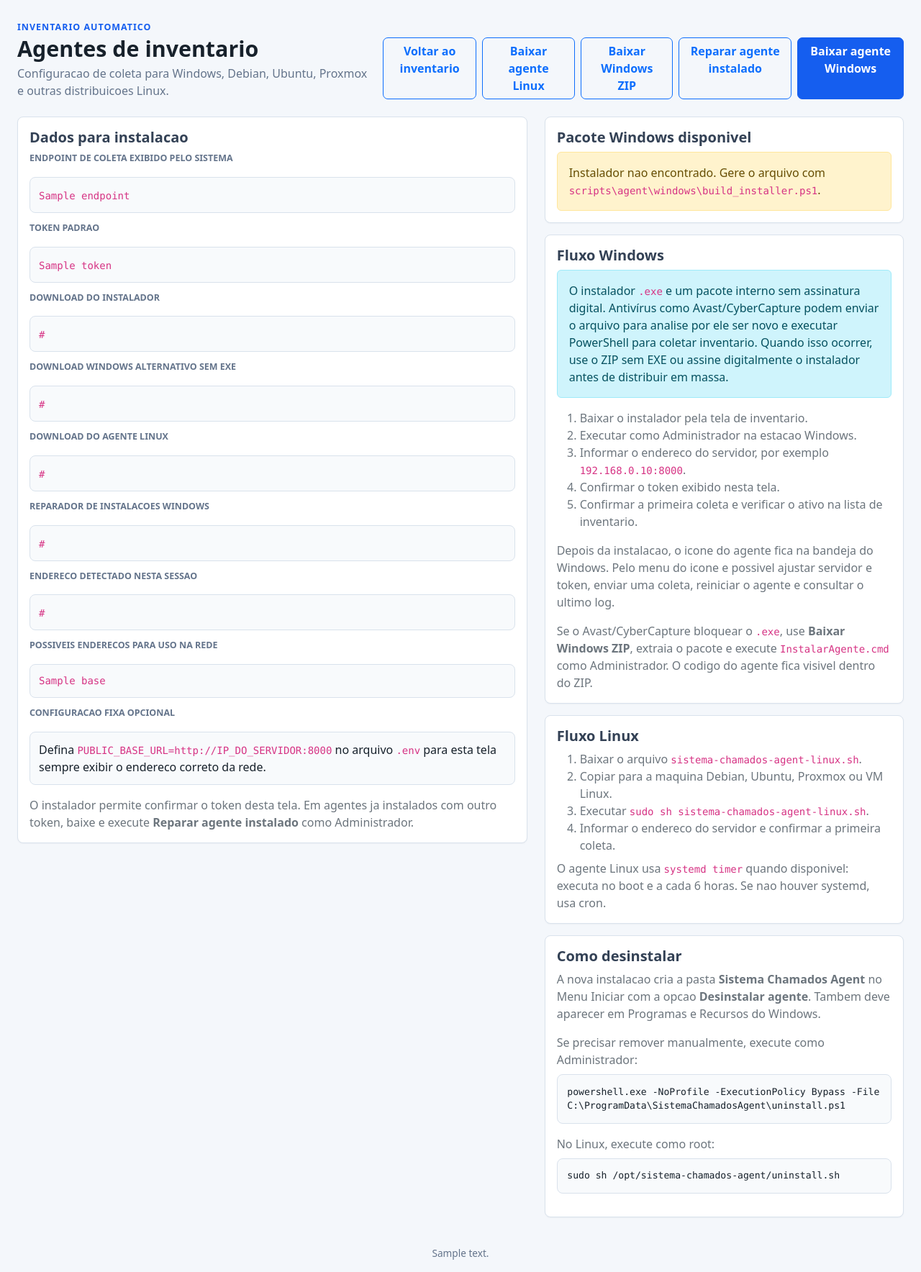
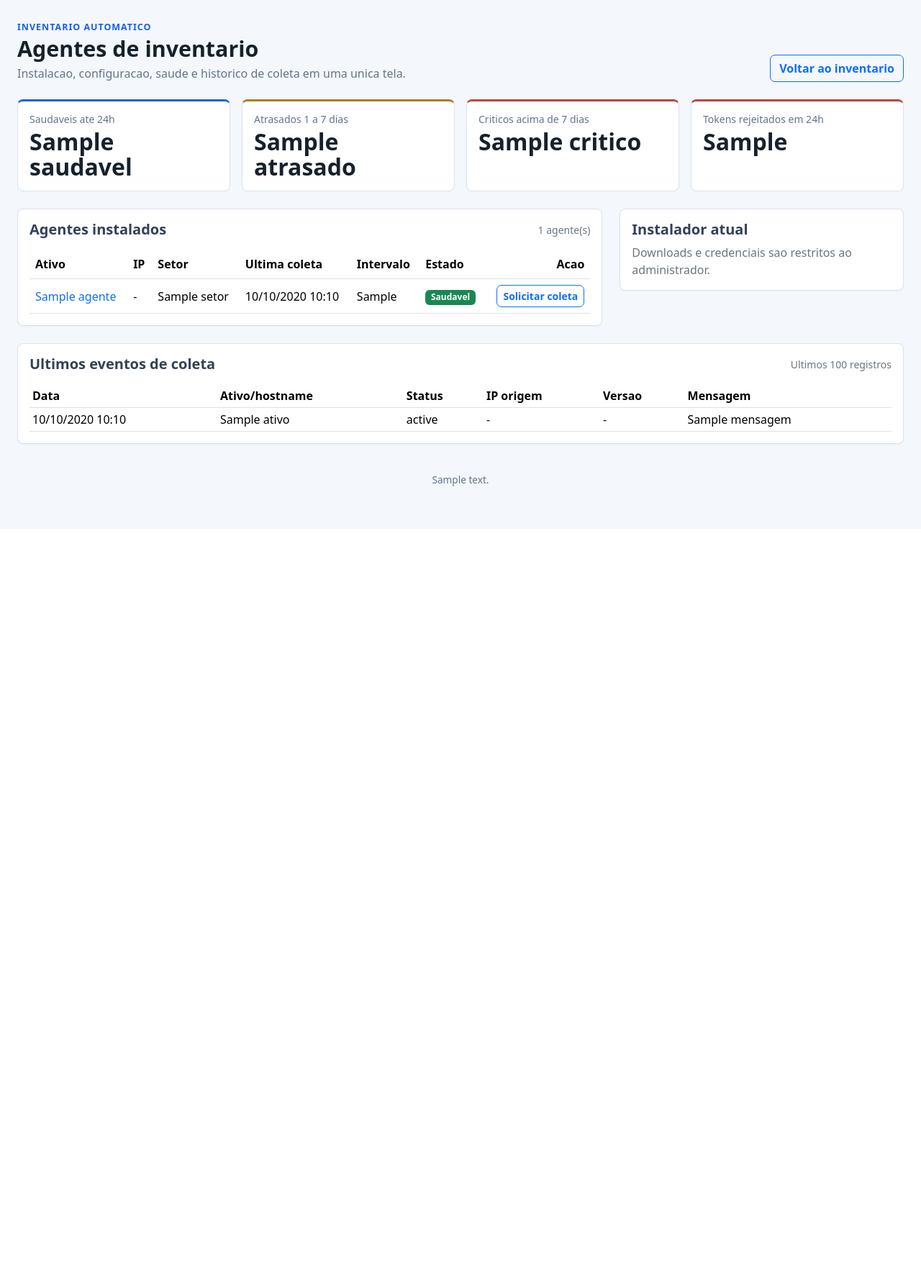
Before and after one commit to mcetrangolo/sistema_chamados, a Django app: template templates/inventario/agente_config.html in a window 1280 px wide. Shown: the part 65-1833 px from the top of the page at 72% size. After the commit the page ends 741 px from the top, so only its background shows below. Run offline with Django 5.2, Linux system fonts and the light colour scheme; the template is opened without the code that fills it: most values are stand-ins (such as "Sample title", 1, 10 or a date in 2020); grey boxes marked "Sample" are stand-in pictures.

Commit message:
Consolida gestao de agentes e remove downloads redundantes v1.7.1

```diff
--- a/core/version.py
+++ b/core/version.py
@@ -1,2 +1,2 @@
-SISTEMA_VERSAO = "v1.7.0"
-SISTEMA_VERSAO_NOME = "Agente Windows com Bandeja e Diagnostico"
+SISTEMA_VERSAO = "v1.7.1"
+SISTEMA_VERSAO_NOME = "Inventario e Agentes Consolidados"
--- a/inventario/urls.py
+++ b/inventario/urls.py
@@ -9,8 +9,6 @@ urlpatterns = [
     path("agente/coleta/", views.receber_coleta_agente, name="agente_coleta"),
     path("agente/configuracao/", views.configuracao_agente, name="agente_config"),
     path("agente/windows/download/", views.baixar_agente_windows, name="agente_windows_download"),
-    path("agente/windows/source.zip", views.baixar_agente_windows_zip, name="agente_windows_zip_download"),
-    path("agente/windows/reparar.ps1", views.baixar_reparador_agente_windows, name="agente_windows_reparar"),
     path("agente/linux/download/", views.baixar_agente_linux, name="agente_linux_download"),
     path("agentes/saude/", views.SaudeAgentesView.as_view(), name="agentes_saude"),
     path("agentes/<int:pk>/solicitar-coleta/", views.solicitar_coleta_agente, name="agente_solicitar_coleta"),
--- a/templates/base.html
+++ b/templates/base.html
@@ -68,10 +68,7 @@
               <li><a class="dropdown-item" href="{% url 'inventario:licencas' %}">Licencas de software</a></li>
               <li><a class="dropdown-item" href="{% url 'inventario:licencas_conciliacao' %}">Conciliação de licenças</a></li>
               <li><a class="dropdown-item" href="{% url 'documentacao:lista' %}">Documentação restrita</a></li>
-              {% if user.is_superuser %}
-                <li><a class="dropdown-item" href="{% url 'inventario:agente_config' %}">Agente Windows</a></li>
-              {% endif %}
-              <li><a class="dropdown-item" href="{% url 'inventario:agentes_saude' %}">Saude dos agentes</a></li>
+              <li><a class="dropdown-item" href="{% url 'inventario:agente_config' %}">Agentes de inventario</a></li>
               <li><a class="dropdown-item" href="{% url 'inventario:sondas' %}">Sondas remotas</a></li>
               <li><a class="dropdown-item" href="{% url 'inventario:faixas' %}">Faixas de rede</a></li>
               <li><a class="dropdown-item" href="{% url 'inventario:agendamentos' %}">Agendamentos</a></li>
--- a/templates/inventario/agente_config.html
+++ b/templates/inventario/agente_config.html
@@ -5,126 +5,101 @@
   <div>
     <span class="section-label">Inventario automatico</span>
     <h1>Agentes de inventario</h1>
-    <p>Configuracao de coleta para Windows, Debian, Ubuntu, Proxmox e outras distribuicoes Linux.</p>
+    <p>Instalacao, configuracao, saude e historico de coleta em uma unica tela.</p>
   </div>
   <div class="d-flex gap-2">
     <a class="btn btn-outline-primary" href="{% url 'inventario:painel' %}">Voltar ao inventario</a>
-    <a class="btn btn-outline-primary" href="{% url 'inventario:agente_linux_download' %}">Baixar agente Linux</a>
-    <a class="btn btn-outline-primary" href="{% url 'inventario:agente_windows_zip_download' %}">Baixar Windows ZIP</a>
-    <a class="btn btn-outline-primary" href="{% url 'inventario:agente_windows_reparar' %}">Reparar agente instalado</a>
-    <a class="btn btn-primary" href="{% url 'inventario:agente_windows_download' %}">Baixar agente Windows</a>
+    {% if pode_configurar_agente %}
+      <a class="btn btn-outline-primary" href="{% url 'inventario:agente_linux_download' %}">Baixar Linux</a>
+      <a class="btn btn-primary" href="{% url 'inventario:agente_windows_download' %}">Baixar Windows</a>
+    {% endif %}
   </div>
 </div>
 
-<div class="row g-4">
-  <div class="col-lg-7">
-    <section class="detail-section">
-      <h2 class="h5">Dados para instalacao</h2>
-      {% if usa_endereco_local %}
-        <div class="alert alert-warning">
-          Esta tela foi aberta por <strong>localhost/127.0.0.1</strong>. Esse endereco so funciona na propria maquina do servidor.
-          Para instalar o agente em outros computadores, informe no instalador o IP ou DNS do servidor na rede.
+<div class="row g-3 mb-4">
+  <div class="col-md-3"><div class="metric"><span>Saudaveis ate 24h</span><strong>{{ contadores.saudavel }}</strong></div></div>
+  <div class="col-md-3"><div class="metric metric-warning"><span>Atrasados 1 a 7 dias</span><strong>{{ contadores.atrasado }}</strong></div></div>
+  <div class="col-md-3"><div class="metric metric-danger"><span>Criticos acima de 7 dias</span><strong>{{ contadores.critico }}</strong></div></div>
+  <div class="col-md-3"><div class="metric metric-danger"><span>Tokens rejeitados em 24h</span><strong>{{ rejeitadas_24h }}</strong></div></div>
 </div>
-      {% endif %}
-      <dl class="config-list">
-        <dt>Endpoint de coleta exibido pelo sistema</dt>
-        <dd><code>{{ endpoint }}</code></dd>
-        <dt>Token padrao</dt>
-        <dd><code>{{ token }}</code></dd>
-        <dt>Download do instalador</dt>
-        <dd><code>{{ download_url }}</code></dd>
-        <dt>Download Windows alternativo sem EXE</dt>
-        <dd><code>{{ windows_zip_download_url }}</code></dd>
-        <dt>Download do agente Linux</dt>
-        <dd><code>{{ linux_download_url }}</code></dd>
-        <dt>Reparador de instalacoes Windows</dt>
-        <dd><code>{{ reparador_windows_url }}</code></dd>
-        <dt>Endereco detectado nesta sessao</dt>
-        <dd><code>{{ url_detectada }}</code></dd>
-        {% if bases_sugeridas %}
-          <dt>Possiveis enderecos para uso na rede</dt>
-          <dd>
-            {% for base in bases_sugeridas %}
-              <code class="d-block">{{ base }}</code>
+
+<div class="row g-4 mb-4">
+  <div class="col-xl-8">
+    <section class="detail-section h-100">
+      <div class="d-flex justify-content-between align-items-center mb-3">
+        <h2 class="h5 mb-0">Agentes instalados</h2>
+        <span class="text-secondary small">{{ agentes|length }} agente(s)</span>
+      </div>
+      <div class="table-responsive">
+        <table class="table table-hover align-middle mb-0">
+          <thead><tr><th>Ativo</th><th>IP</th><th>Setor</th><th>Ultima coleta</th><th>Intervalo</th><th>Estado</th><th class="text-end">Acao</th></tr></thead>
+          <tbody>
+            {% for agente in agentes %}
+              <tr>
+                <td><a href="{{ agente.get_absolute_url }}">{{ agente.nome }}</a></td>
+                <td>{{ agente.ip|default:"-" }}</td>
+                <td>{{ agente.setor|default:"-" }}</td>
+                <td>{{ agente.ultima_coleta_em|date:"d/m/Y H:i"|default:"-" }}</td>
+                <td>{{ agente.tempo_sem_coleta }}</td>
+                <td><span class="badge {% if agente.estado_agente == 'saudavel' %}text-bg-success{% elif agente.estado_agente == 'atrasado' %}text-bg-warning{% else %}text-bg-danger{% endif %}">{{ agente.estado_agente|title }}</span>{% if agente.coleta_solicitada_em %} <span class="badge text-bg-info">Solicitada</span>{% endif %}</td>
+                <td class="text-end"><form method="post" action="{% url 'inventario:agente_solicitar_coleta' agente.pk %}">{% csrf_token %}<button class="btn btn-sm btn-outline-primary" type="submit">Solicitar coleta</button></form></td>
+              </tr>
+            {% empty %}
+              <tr><td colspan="7" class="text-center text-secondary py-4">Nenhum agente registrado.</td></tr>
             {% endfor %}
-          </dd>
-        {% endif %}
-        <dt>Configuracao fixa opcional</dt>
-        <dd>
-          Defina <code>PUBLIC_BASE_URL=http://IP_DO_SERVIDOR:8000</code> no arquivo <code>.env</code>
-          para esta tela sempre exibir o endereco correto da rede.
-        </dd>
-      </dl>
-      <p class="text-secondary mb-0">
-        O instalador permite confirmar o token desta tela. Em agentes ja instalados com outro token, baixe e execute <strong>Reparar agente instalado</strong> como Administrador.
-      </p>
+          </tbody>
+        </table>
+      </div>
     </section>
   </div>
-  <div class="col-lg-5">
+
+  <div class="col-xl-4">
     <section class="detail-section">
-      <h2 class="h5">Pacote Windows disponivel</h2>
+      <h2 class="h5">Instalador atual</h2>
+      {% if pode_configurar_agente %}
         {% if instalador_existe %}
           <div class="agent-package-ok">
             <strong>{{ instalador_nome }}</strong>
-          <span>{{ instalador_tamanho }} bytes</span>
+            <span>{{ instalador_tamanho|filesizeformat }}</span>
             <span>Atualizado em {{ instalador_atualizado_em|date:"d/m/Y H:i" }}</span>
           </div>
+          <p class="text-secondary small mt-3 mb-0">Execute o instalador atual sobre a versao anterior para substitui-la mantendo a configuracao existente.</p>
         {% else %}
-        <div class="alert alert-warning mb-0">
-          Instalador nao encontrado. Gere o arquivo com
-          <code>scripts\agent\windows\build_installer.ps1</code>.
-        </div>
+          <div class="alert alert-warning mb-0">Instalador Windows nao encontrado.</div>
         {% endif %}
-      {% if windows_zip_existe %}
-        <div class="agent-package-ok mt-3">
-          <strong>{{ windows_zip_nome }}</strong>
-          <span>Gerado no download com os scripts e token atuais.</span>
-          <span>Alternativa sem executavel compilado para ambientes em que o antivirus bloqueia EXE desconhecido. Extraia e execute <code>InstalarAgente.cmd</code> como Administrador.</span>
-        </div>
+      {% else %}
+        <p class="text-secondary mb-0">Downloads e credenciais sao restritos ao administrador.</p>
       {% endif %}
     </section>
+
+    {% if pode_configurar_agente %}
       <section class="detail-section">
-      <h2 class="h5">Fluxo Windows</h2>
-      <div class="alert alert-info">
-        O instalador <code>.exe</code> e um pacote interno sem assinatura digital. Antivírus como Avast/CyberCapture podem enviar o arquivo para analise por ele ser novo e executar PowerShell para coletar inventario. Quando isso ocorrer, use o ZIP sem EXE ou assine digitalmente o instalador antes de distribuir em massa.
-      </div>
-      <ol class="mb-0 text-secondary">
-        <li>Baixar o instalador pela tela de inventario.</li>
-        <li>Executar como Administrador na estacao Windows.</li>
-        <li>Informar o endereco do servidor, por exemplo <code>192.168.0.10:8000</code>.</li>
-        <li>Confirmar o token exibido nesta tela.</li>
-        <li>Confirmar a primeira coleta e verificar o ativo na lista de inventario.</li>
-      </ol>
-      <p class="text-secondary mt-3 mb-0">
-        Depois da instalacao, o icone do agente fica na bandeja do Windows. Pelo menu do icone e possivel ajustar servidor e token, enviar uma coleta, reiniciar o agente e consultar o ultimo log.
-      </p>
-      <p class="text-secondary mt-3 mb-0">
-        Se o Avast/CyberCapture bloquear o <code>.exe</code>, use <strong>Baixar Windows ZIP</strong>, extraia o pacote e execute <code>InstalarAgente.cmd</code> como Administrador. O codigo do agente fica visivel dentro do ZIP.
-      </p>
+        <h2 class="h5">Conexao</h2>
+        {% if usa_endereco_local %}<div class="alert alert-warning py-2">Use o IP ou DNS do servidor nas estacoes da rede.</div>{% endif %}
+        <dl class="config-list mb-0">
+          <dt>Endpoint</dt><dd><code>{{ endpoint }}</code></dd>
+          <dt>Token</dt><dd><code>{{ token }}</code></dd>
+          <dt>Endereco detectado</dt><dd><code>{{ url_detectada }}</code></dd>
+          {% if bases_sugeridas %}<dt>Enderecos de rede</dt><dd>{% for base in bases_sugeridas %}<code class="d-block">{{ base }}</code>{% endfor %}</dd>{% endif %}
+        </dl>
       </section>
-    <section class="detail-section">
-      <h2 class="h5">Fluxo Linux</h2>
-      <ol class="mb-2 text-secondary">
-        <li>Baixar o arquivo <code>sistema-chamados-agent-linux.sh</code>.</li>
-        <li>Copiar para a maquina Debian, Ubuntu, Proxmox ou VM Linux.</li>
-        <li>Executar <code>sudo sh sistema-chamados-agent-linux.sh</code>.</li>
-        <li>Informar o endereco do servidor e confirmar a primeira coleta.</li>
-      </ol>
-      <p class="text-secondary mb-0">
-        O agente Linux usa <code>systemd timer</code> quando disponivel: executa no boot e a cada 6 horas. Se nao houver systemd, usa cron.
-      </p>
-    </section>
-    <section class="detail-section">
-      <h2 class="h5">Como desinstalar</h2>
-      <p class="text-secondary">
-        A nova instalacao cria a pasta <strong>Sistema Chamados Agent</strong> no Menu Iniciar com a opcao
-        <strong>Desinstalar agente</strong>. Tambem deve aparecer em Programas e Recursos do Windows.
-      </p>
-      <p class="text-secondary mb-2">Se precisar remover manualmente, execute como Administrador:</p>
-      <pre class="backup-command">powershell.exe -NoProfile -ExecutionPolicy Bypass -File C:\ProgramData\SistemaChamadosAgent\uninstall.ps1</pre>
-      <p class="text-secondary mb-2 mt-3">No Linux, execute como root:</p>
-      <pre class="backup-command">sudo sh /opt/sistema-chamados-agent/uninstall.sh</pre>
-    </section>
+    {% endif %}
   </div>
 </div>
+
+<section class="detail-section">
+  <div class="d-flex justify-content-between align-items-center mb-3">
+    <h2 class="h5 mb-0">Ultimos eventos de coleta</h2>
+    <span class="text-secondary small">Ultimos 100 registros</span>
+  </div>
+  <div class="table-responsive">
+    <table class="table table-sm align-middle mb-0">
+      <thead><tr><th>Data</th><th>Ativo/hostname</th><th>Status</th><th>IP origem</th><th>Versao</th><th>Mensagem</th></tr></thead>
+      <tbody>
+        {% for evento in eventos %}<tr><td>{{ evento.criado_em|date:"d/m/Y H:i" }}</td><td>{{ evento.ativo|default:evento.hostname|default:"-" }}</td><td>{{ evento.get_status_display }}</td><td>{{ evento.ip_origem|default:"-" }}</td><td>{{ evento.versao_agente|default:"-" }}</td><td>{{ evento.mensagem }}</td></tr>
+        {% empty %}<tr><td colspan="6" class="text-center text-secondary py-4">Nenhum evento registrado.</td></tr>{% endfor %}
+      </tbody>
+    </table>
+  </div>
+</section>
 {% endblock %}
--- a/templates/inventario/ativo_list.html
+++ b/templates/inventario/ativo_list.html
@@ -6,7 +6,7 @@
   <div class="d-flex gap-2">
     <a class="btn btn-outline-warning" href="{% url 'inventario:ativos_sem_comunicacao' %}">Sem comunicacao ({{ total_sem_comunicacao }})</a>
     <a class="btn btn-outline-secondary" href="{% url 'inventario:ativos_duplicados' %}">Duplicidades</a>
-    <a class="btn btn-outline-secondary" href="{% url 'inventario:agente_windows_download' %}">Baixar agente Windows</a>
+    <a class="btn btn-outline-secondary" href="{% url 'inventario:agente_config' %}">Agentes</a>
     <a class="btn btn-outline-primary" href="{% url 'inventario:ativos_importar_csv' %}">Importar CSV</a>
     <a class="btn btn-outline-primary" href="{% url 'inventario:ativos_xls' %}">Exportar XLS</a>
     <a class="btn btn-primary" href="{% url 'inventario:ativo_novo' %}">Novo ativo</a>
```
Also changed, not shown: inventario/views.py (+45 -131 lines), templates/inventario/painel.html (+1 -6 lines), templates/inventario/saude_agentes.html (deleted, +0 -18 lines), scripts/agent/windows/README.md, 4 other files. Lines whose indentation alone changed are shown as unchanged.
